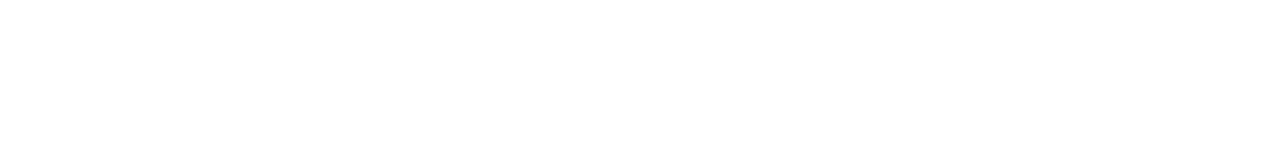
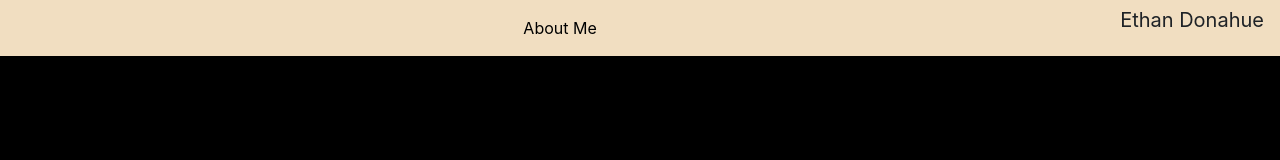
Before and after one commit to EthanD0922/Final_portfolio, a plain HTML site: page portfolio.html in a window 1280 px wide. Drawn offline with nearby package versions, Linux system fonts and the light colour scheme.

```diff
--- a/portfolio.html
+++ b/portfolio.html
@@ -0,0 +1,20 @@
+<!DOCTYPE html>
+<head>
+    <title>Ethan Donahue</title>
+    <link rel="stylesheet" href="https://stackpath.bootstrapcdn.com/bootstrap/4.3.1/css/bootstrap.min.css" integrity="sha384-ggOyR0iXCbMQv3Xipma34MD+dH/1fQ784/j6cY/iJTQUOhcWr7x9JvoRxT2MZw1T" crossorigin="anonymous">
+    <script src="https://code.jquery.com/jquery-3.4.1.slim.min.js" integrity="sha384-J6qa4849blE2+poT4WnyKhv5vZF5SrPo0iEjwBvKU7imGFAV0wwj1yYfoRSJoZ+n" crossorigin="anonymous"></script>
+    <script src="https://cdn.jsdelivr.net/npm/popper.js@1.16.0/dist/umd/popper.min.js" integrity="sha384-Q6E9RHvbIyZFJoft+2mJbHaEWldlvI9IOYy5n3zV9zzTtmI3UksdQRVvoxMfooAo" crossorigin="anonymous"></script>
+    <script src="https://stackpath.bootstrapcdn.com/bootstrap/4.4.1/js/bootstrap.min.js" integrity="sha384-wfSDF2E50Y2D1uUdj0O3uMBJnjuUD4Ih7YwaYd1iqfktj0Uod8GCExl3Og8ifwB6" crossorigin="anonymous"></script>
+    <link rel="stylesheet" type="text/css" href="style.css">
+</head>
+<body>
+        <ul class="nav justify-content-center">
+            <li class="nav-item" style="margin: auto;">
+                <a class="nav-link active" href="/aboutMe.html">About Me</a>
+            </li>
+            <li class="nav-item" style="right: auto;">
+                <p class="navbar-brand">Ethan Donahue</p>
+            </li>
+        </ul>
+
+</body>
```
Also changed, not shown: aboutMe.html (+11 -3 lines), index.html (renamed from splashPage.html).
